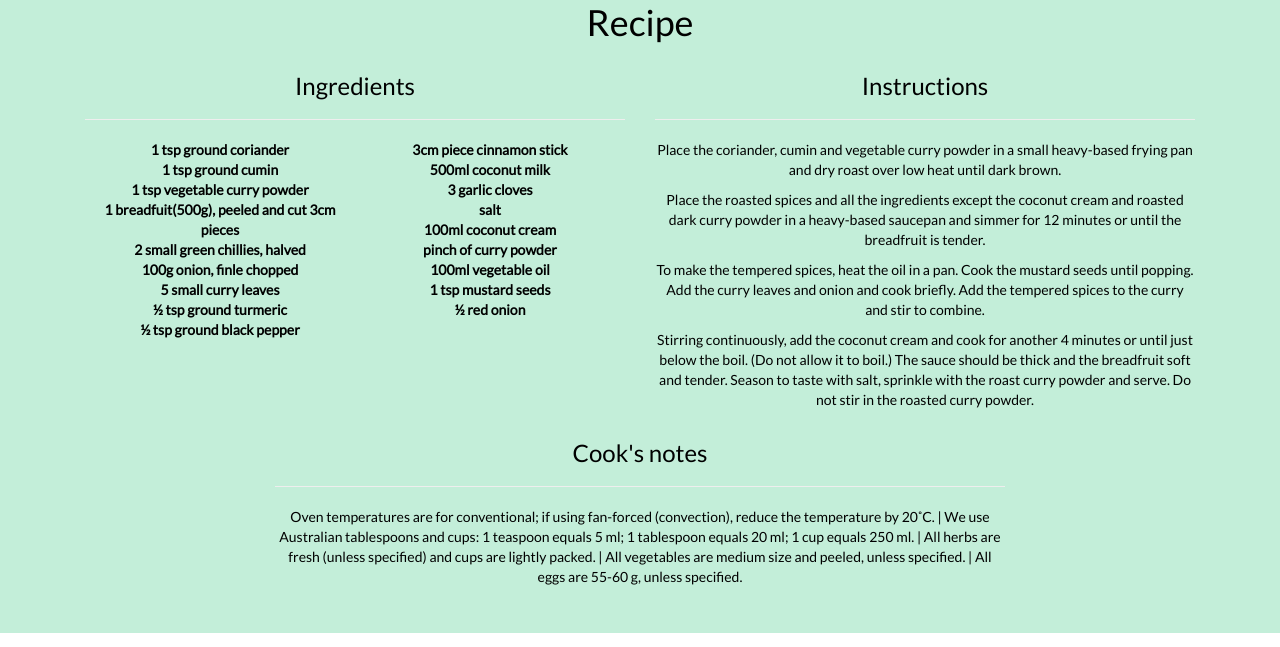
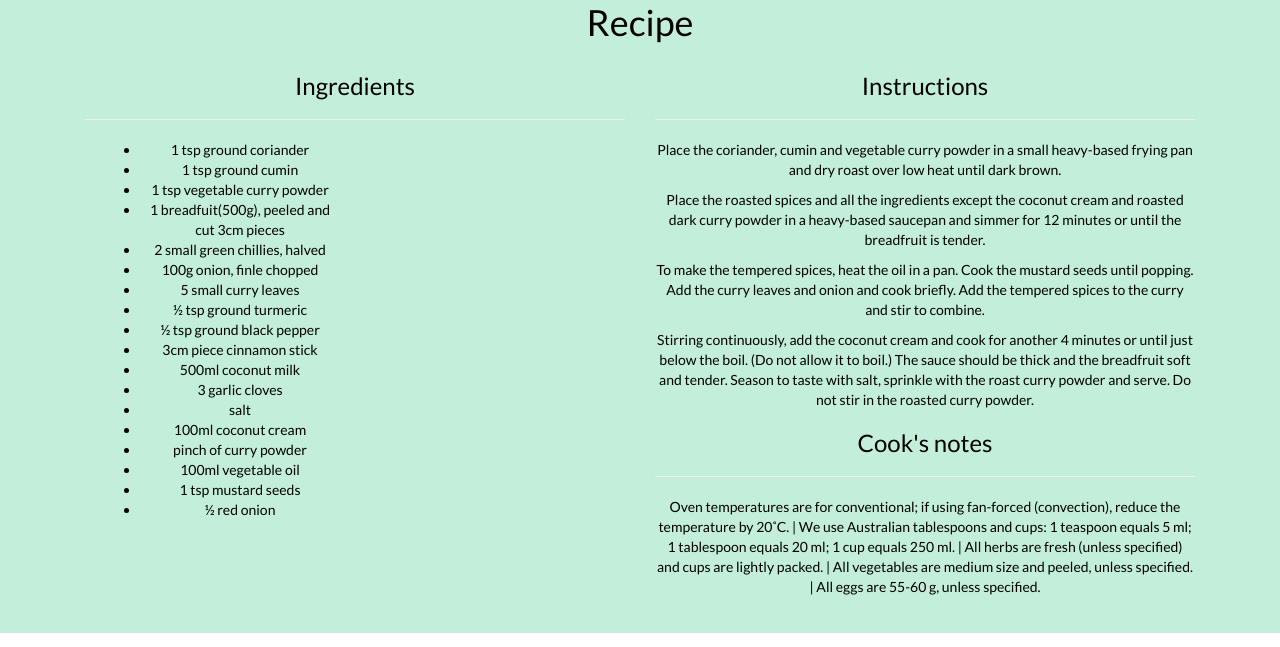
Before and after one commit to amirbukhari/BreadFruit, a plain HTML site: page Breadfruit/index.html in a window 1280 px wide. Shown: the part 1767-2414 px from the top of the page. Drawn offline with Linux system fonts and the light colour scheme.

Commit message:
recipe
col

```diff
--- a/Breadfruit/css/style.css
+++ b/Breadfruit/css/style.css
@@ -41,3 +41,5 @@ width:80%;
 	border-color:lightgreen;
 
 }
+
+#list {text-align: center;}
--- a/Breadfruit/index.html
+++ b/Breadfruit/index.html
@@ -128,31 +128,27 @@
 							<div class="col-md-6">
 								<h3>Ingredients</h3><hr>
 
-								<div class="col-md-6">
-									<dl>
-										<dt>1 tsp ground coriander</dt>
-										<dt>1 tsp ground cumin</dt>
-										<dt>1 tsp vegetable curry powder</dt>
-										<dt>1 breadfuit(500g), peeled and cut 3cm pieces</dt>
-										<dt>2 small green chillies, halved</dt>
-										<dt>100g onion, finle chopped</dd>
-										<dt>5 small curry leaves</dt>
-										<dt>½ tsp ground turmeric</dt>
-										<dt>½ tsp ground black pepper</dt>
-									</dl>
-								</div>
-								<div class="col-md-6">
-									<dl>
-										<dt>3cm piece cinnamon stick</dt>
-										<dt>500ml coconut milk</dt>
-										<dt>3 garlic cloves</dt>
-										<dt>salt</dt>
-										<dt>100ml coconut cream</dt>
-										<dt>pinch of curry powder</dt>
-										<dt>100ml vegetable oil</dt>
-										<dt>1 tsp mustard seeds</dt>
-										<dt>½ red onion</dt>
-									</dl>
+								<div class="col-md-6" id="list">
+									<ul>
+										<li>1 tsp ground coriander</li>
+										<li>1 tsp ground cumin</li>
+										<li>1 tsp vegetable curry powder</li>
+										<li>1 breadfuit(500g), peeled and cut 3cm pieces</li>
+										<li>2 small green chillies, halved</li>
+										<li>100g onion, finle chopped</dd>
+										<li>5 small curry leaves</li>
+										<li>½ tsp ground turmeric</li>
+										<li>½ tsp ground black pepper</li>
+										<li>3cm piece cinnamon stick</li>
+										<li>500ml coconut milk</li>
+										<li>3 garlic cloves</li>
+										<li>salt</li>
+										<li>100ml coconut cream</li>
+										<li>pinch of curry powder</li>
+										<li>100ml vegetable oil</li>
+										<li>1 tsp mustard seeds</li>
+										<li>½ red onion</li>
+									</ul>
 								</div>
 							</div>
 							<div class="col-md-6">
@@ -164,9 +160,7 @@
 								<p>To make the tempered spices, heat the oil in a pan. Cook the mustard seeds until popping. Add the curry leaves and onion and cook briefly. Add the tempered spices to the curry and stir to combine.</p>
 
 								<p>Stirring continuously, add the coconut cream and cook for another 4 minutes or until just below the boil. (Do not allow it to boil.) The sauce should be thick and the breadfruit soft and tender. Season to taste with salt, sprinkle with the roast curry powder and serve. Do not stir in the roasted curry powder.</p>
-							</div>
-							<div class="col-md-2"></div>
-							<div class="col-md-8">
+
 								<h3>Cook's notes</h3><hr>
 								<p>Oven temperatures are for conventional; if using fan-forced (convection), reduce the temperature by 20˚C. | We use Australian tablespoons and cups: 1 teaspoon equals 5 ml; 1 tablespoon equals 20 ml; 1 cup equals 250 ml. | All herbs are fresh (unless specified) and cups are lightly packed. | All vegetables are medium size and peeled, unless specified. | All eggs are 55-60 g, unless specified.</p>
 							</div>
```
